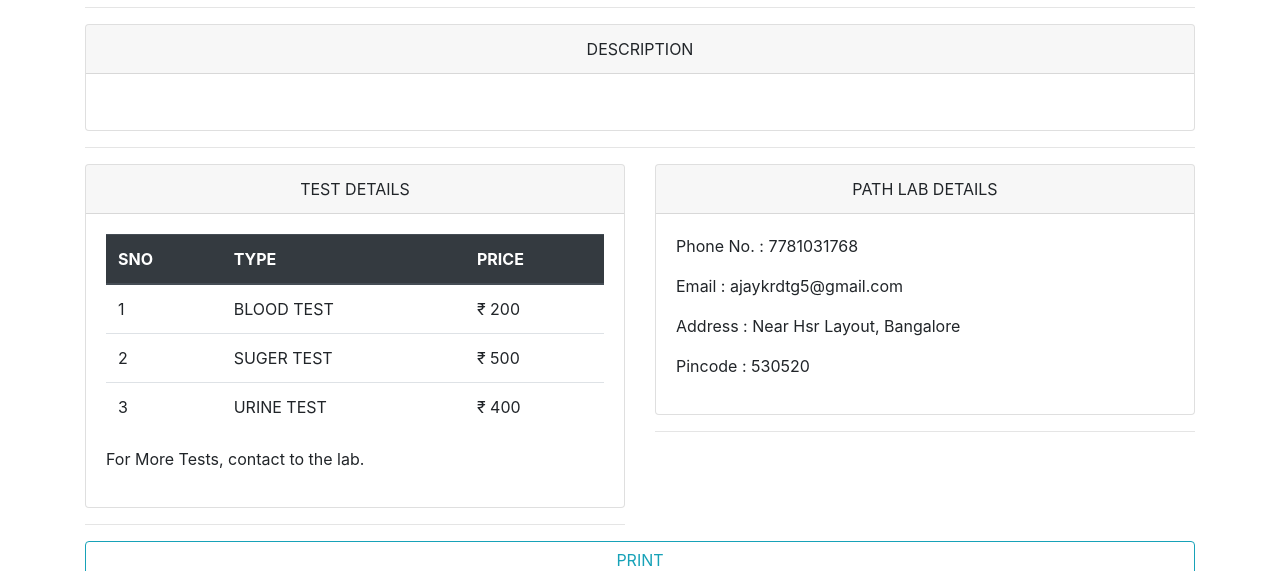
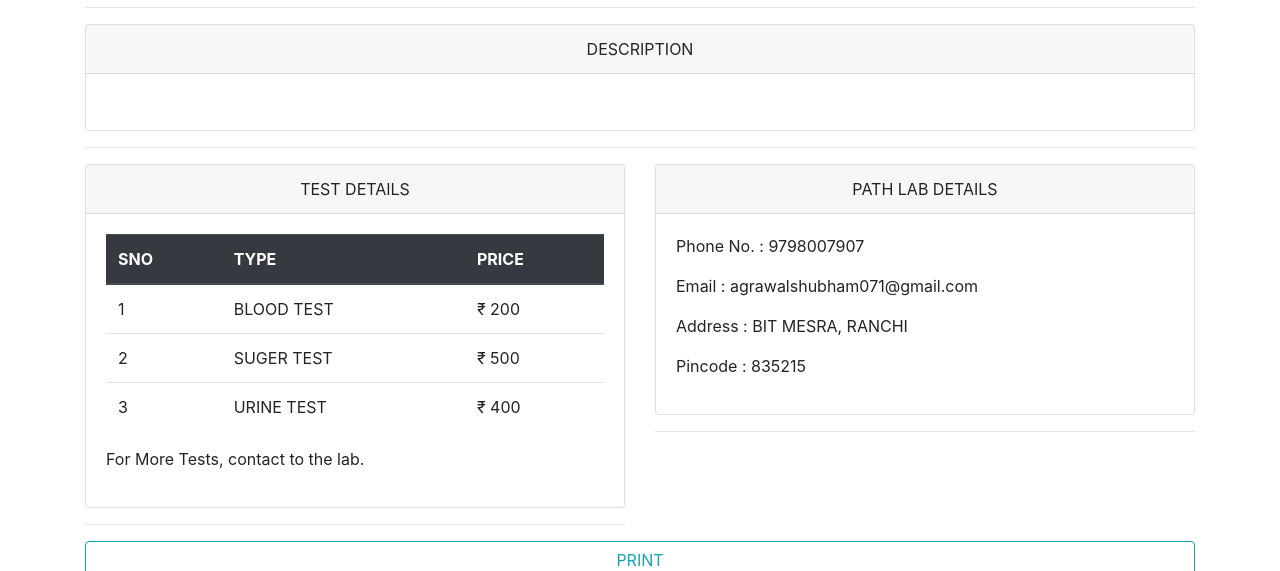
Before and after one commit to ShubhamAg30/pathology, a PHP site: page /user/view_report_user.php?id=1 in a window 1280 px wide. Shown: the part 376-947 px from the top of the page. Run offline with PHP 8.4, Linux system fonts and the light colour scheme; data that the repository does not hold is empty.

Commit message:
changes in report

```diff
--- a/user/view_report_user.php
+++ b/user/view_report_user.php
@@ -137,10 +137,10 @@
 			  	<div class="card">
 					<div class="card-header" style="text-align:center;">PATH LAB DETAILS</div>
 					<div class="card-body">
-                        <p>Phone No. : 7781031768</p>
-                        <p>Email : ajaykrdtg5@gmail.com</p>
-                        <p>Address : Near Hsr Layout, Bangalore</p>
-                        <p>Pincode : 530520</p>
+                        <p>Phone No. : 9798007907</p>
+                        <p>Email : agrawalshubham071@gmail.com</p>
+                        <p>Address : BIT MESRA, RANCHI</p>
+                        <p>Pincode : 835215</p>
 					</div>
 				</div><hr>
 			</div>
```
Also changed, not shown: admin/view_report.php (+4 -4 lines).
